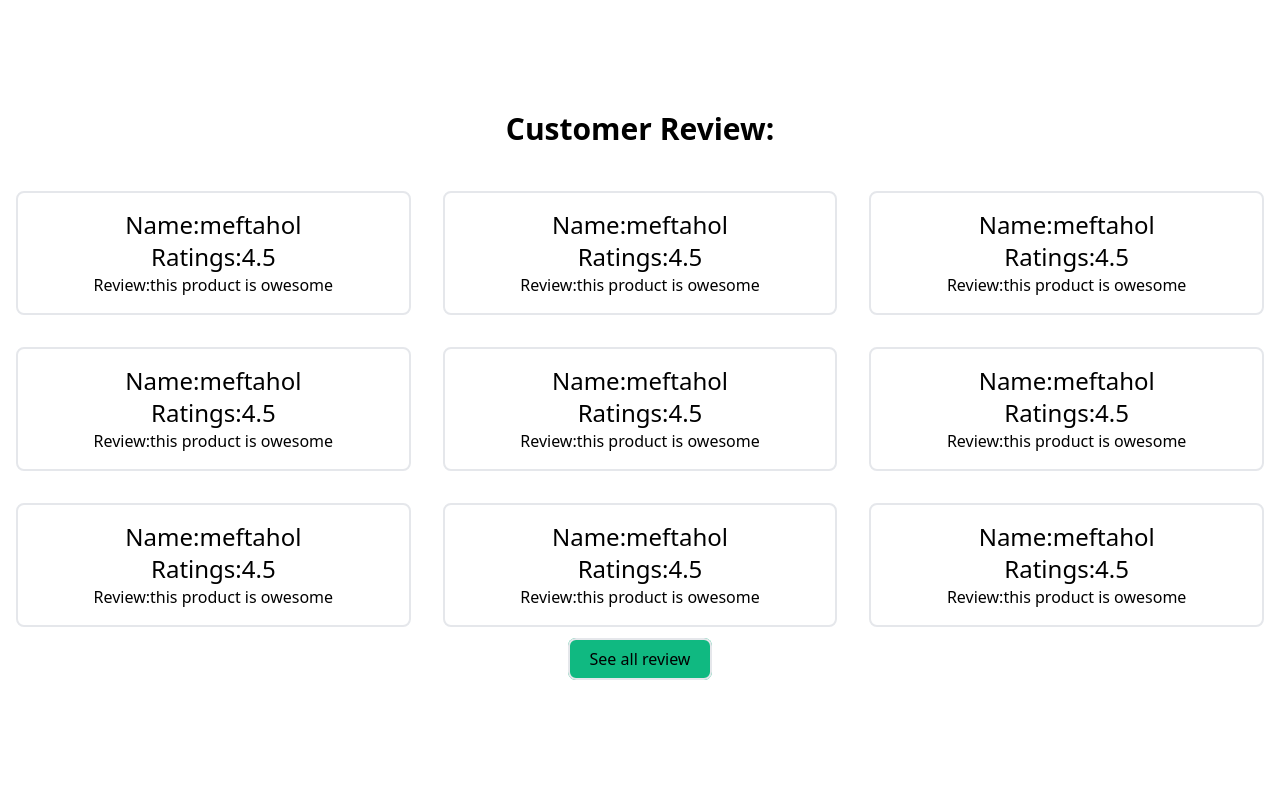
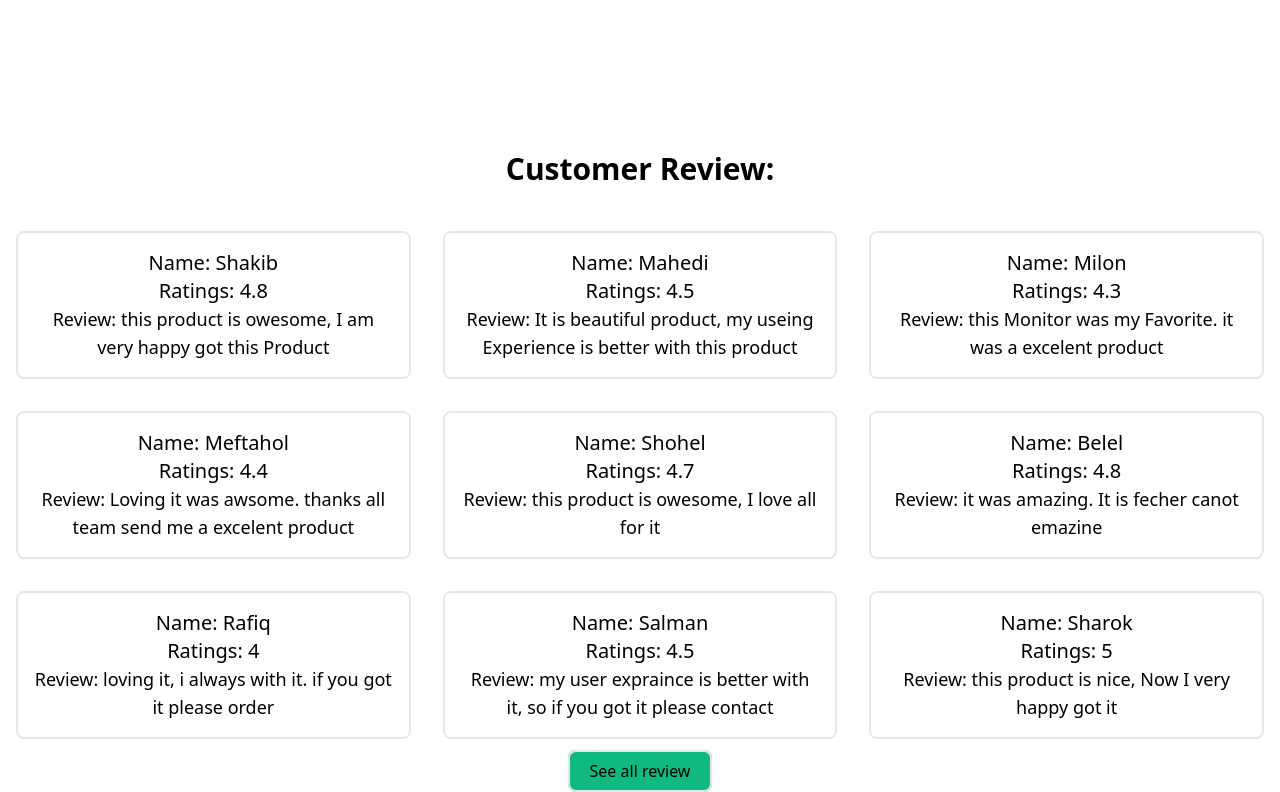
Before and after one commit to Abdur-Rahman-Argon/review-point, a React (Create React App) app: page / in a window 1280 px wide. Shown: the part 577-1369 px from the top of the page. Before the commit the page ends 1257 px from the top, so only its background shows below. Built offline with nearby package versions, Linux system fonts and the light colour scheme.

Commit message:
user revew added

```diff
--- a/src/components/AreaChart/AreaChart.js
+++ b/src/components/AreaChart/AreaChart.js
@@ -1,16 +1,26 @@
 import React, { useEffect, useState } from "react";
+import { LineChart } from "recharts";
+import { Line } from "recharts";
+import { XAxis } from "recharts";
+import { YAxis } from "recharts";
+import { Tooltip } from "recharts";
 
-const AreaChart = () => {
-  const [data, setData] = useState([]);
-  useEffect(() => {
-    fetch("data.json")
-      .then((res) => res.json())
-      .then((data) => setData(data));
-  }, []);
-  console.log(data);
+const AreaChart = (props) => {
   return (
     <div>
       <h1 className="text-3xl">Investment Vs Revenue(in AreaChart)</h1>
+      <LineChart
+        width={600}
+        height={300}
+        data={props.data}
+        margin={{ top: 5, right: 20, bottom: 5, left: 2 }}
+      >
+        <Line type="monotone" dataKey="sell" stroke="#8884d8" />
+
+        <XAxis dataKey="month" />
+        <YAxis />
+        <Tooltip />
+      </LineChart>
     </div>
   );
 };
--- a/src/components/BarChart/BarChart.js
+++ b/src/components/BarChart/BarChart.js
@@ -1,9 +1,22 @@
 import React from "react";
+import { Line, LineChart, Tooltip, XAxis, YAxis } from "recharts";
 
-const BarChart = () => {
+const BarChart = (props) => {
   return (
     <div>
       <h1 className="text-3xl">Investment Vs Revenue(in BarChart)</h1>
+      <LineChart
+        width={600}
+        height={300}
+        data={props.data}
+        margin={{ top: 5, right: 20, bottom: 5, left: 2 }}
+      >
+        <Line type="monotone" dataKey="sell" stroke="#8884d8" />
+
+        <XAxis dataKey="month" />
+        <YAxis />
+        <Tooltip />
+      </LineChart>
     </div>
   );
 };
--- a/src/components/Dashboard/Dashboard.js
+++ b/src/components/Dashboard/Dashboard.js
@@ -15,9 +15,9 @@ const Dashboard = () => {
     <div>
       <div className="md:grid md:grid-cols-2 m-5">
         <Recharts className="my-4" data={data}></Recharts>
-        <AreaChart className="my-4"></AreaChart>
-        <BarChart className="my-4"></BarChart>
-        <PaiChart className="my-4"></PaiChart>
+        <AreaChart className="my-4" data={data}></AreaChart>
+        <BarChart className="my-4" data={data}></BarChart>
+        <PaiChart className="my-4" data={data}></PaiChart>
       </div>
     </div>
   );
--- a/src/components/Home/Home.js
+++ b/src/components/Home/Home.js
@@ -9,7 +9,7 @@ const Home = () => {
     <div>
       <div className="md:grid grid-cols-2 p-16">
         <div className="m-10 px-20 pt-10">
-          <h1 className="text-4xl mb-4 font-bold">Your LED Monitor</h1>
+          <h1 className="text-4xl mb-4 font-bold">Your Best LED Monitor</h1>
           <h1 className="text-4xl mb-4 font-semibold">Select Now</h1>
           <p>
             If Your buy a LED monitor, Now select this Monitor. this monitor has
--- a/src/components/PaiChart/PaiChart.js
+++ b/src/components/PaiChart/PaiChart.js
@@ -1,9 +1,25 @@
 import React from "react";
+import { LineChart, XAxis } from "recharts";
+import { Line } from "recharts";
+import { YAxis } from "recharts";
+import { Tooltip } from "recharts";
 
-const PaiChart = () => {
+const PaiChart = (props) => {
   return (
     <div>
       <h1 className="text-3xl">Investment Vs Revenue (In PaiChart)</h1>
+      <LineChart
+        width={600}
+        height={300}
+        data={props.data}
+        margin={{ top: 5, right: 20, bottom: 5, left: 2 }}
+      >
+        <Line type="monotone" dataKey="sell" stroke="#8884d8" />
+
+        <XAxis dataKey="month" />
+        <YAxis />
+        <Tooltip />
+      </LineChart>
     </div>
   );
 };
--- a/src/components/Review/Review.js
+++ b/src/components/Review/Review.js
@@ -4,9 +4,9 @@ const Review = (props) => {
   const { name, ratings, reviews } = props.review;
   return (
     <div className="border-2 rounded-lg m-4 p-4">
-      <h2 className="text-2xl">Name:{name}</h2>
-      <h3 className="text-2xl">Ratings:{ratings}</h3>
-      <h5>Review:{reviews}</h5>
+      <h2 className="text-xl">Name: {name}</h2>
+      <h3 className="text-xl">Ratings: {ratings}</h3>
+      <h5 className="text-lg">Review: {reviews}</h5>
     </div>
   );
 };
--- a/src/components/Reviews/Reviews.js
+++ b/src/components/Reviews/Reviews.js
@@ -5,57 +5,60 @@ const Reviews = () => {
   const reviews = [
     {
       id: 1,
-      name: "meftahol",
-      ratings: 4.5,
-      reviews: "this product is owesome",
+      name: "Shakib",
+      ratings: 4.8,
+      reviews: "this product is owesome, I am very happy got this Product",
     },
     {
       id: 2,
-      name: "meftahol",
+      name: "Mahedi",
       ratings: 4.5,
-      reviews: "this product is owesome",
+      reviews:
+        "It is beautiful product, my useing Experience is better with this product",
     },
     {
       id: 3,
-      name: "meftahol",
-      ratings: 4.5,
-      reviews: "this product is owesome",
+      name: "Milon",
+      ratings: 4.3,
+      reviews: "this Monitor was my Favorite. it was a excelent product ",
     },
     {
       id: 4,
-      name: "meftahol",
-      ratings: 4.5,
-      reviews: "this product is owesome",
+      name: "Meftahol",
+      ratings: 4.4,
+      reviews:
+        "Loving it was awsome. thanks all team send me a excelent product",
     },
     {
       id: 5,
-      name: "meftahol",
-      ratings: 4.5,
-      reviews: "this product is owesome",
+      name: "Shohel",
+      ratings: 4.7,
+      reviews: "this product is owesome, I love all for it",
     },
     {
       id: 6,
-      name: "meftahol",
-      ratings: 4.5,
-      reviews: "this product is owesome",
+      name: "Belel",
+      ratings: 4.8,
+      reviews: "it was  amazing. It is fecher canot emazine",
     },
     {
       id: 7,
-      name: "meftahol",
-      ratings: 4.5,
-      reviews: "this product is owesome",
+      name: "Rafiq",
+      ratings: 4.0,
+      reviews: " loving it, i always with it. if you got it please order",
     },
     {
       id: 8,
-      name: "meftahol",
+      name: "Salman",
       ratings: 4.5,
-      reviews: "this product is owesome",
+      reviews:
+        "my user expraince is better with it, so if you got it please contact",
     },
     {
       id: 9,
-      name: "meftahol",
-      ratings: 4.5,
-      reviews: "this product is owesome",
+      name: "Sharok",
+      ratings: 5.0,
+      reviews: "this product is nice, Now I very happy got it",
     },
   ];
   return (
```
